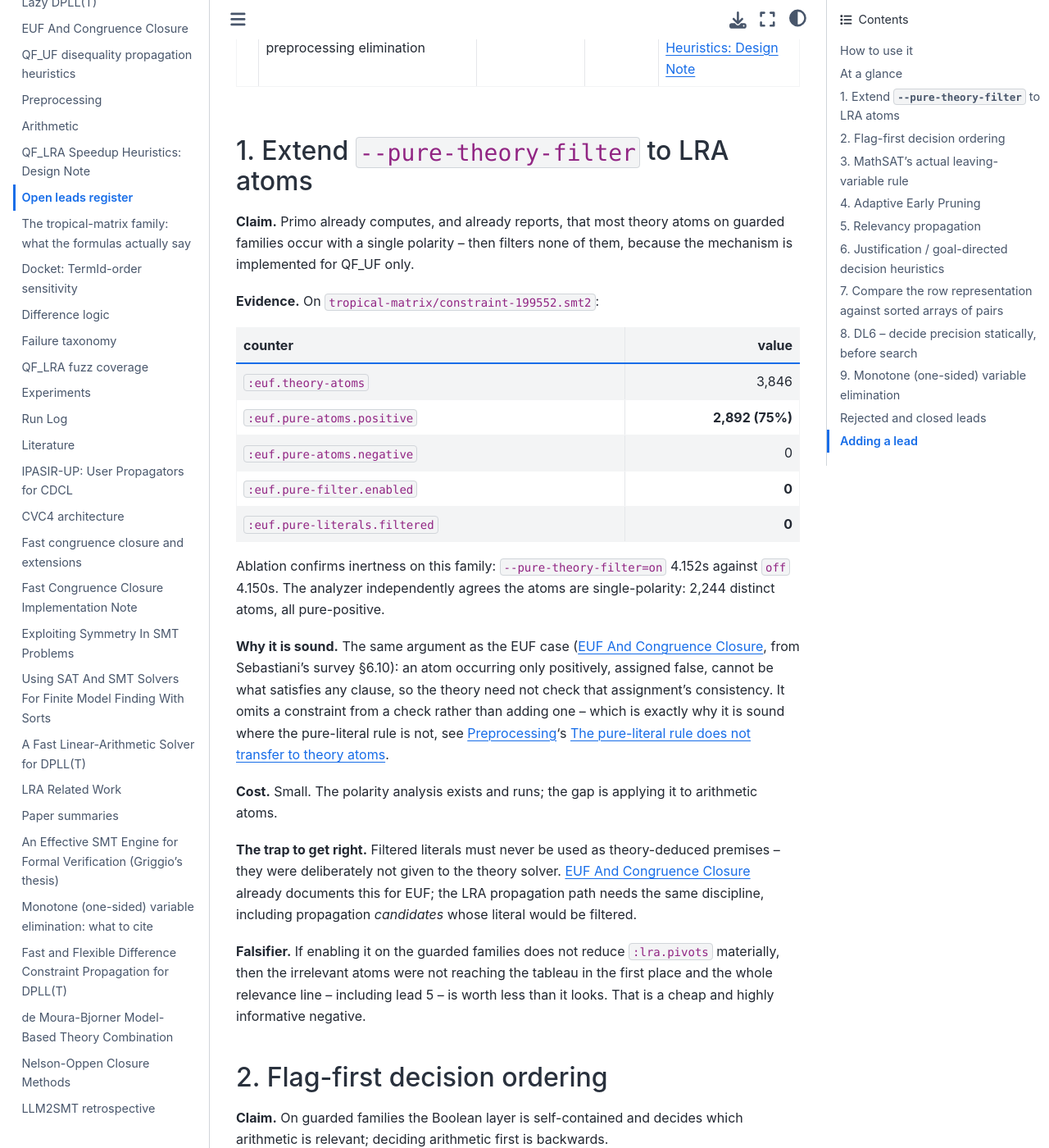
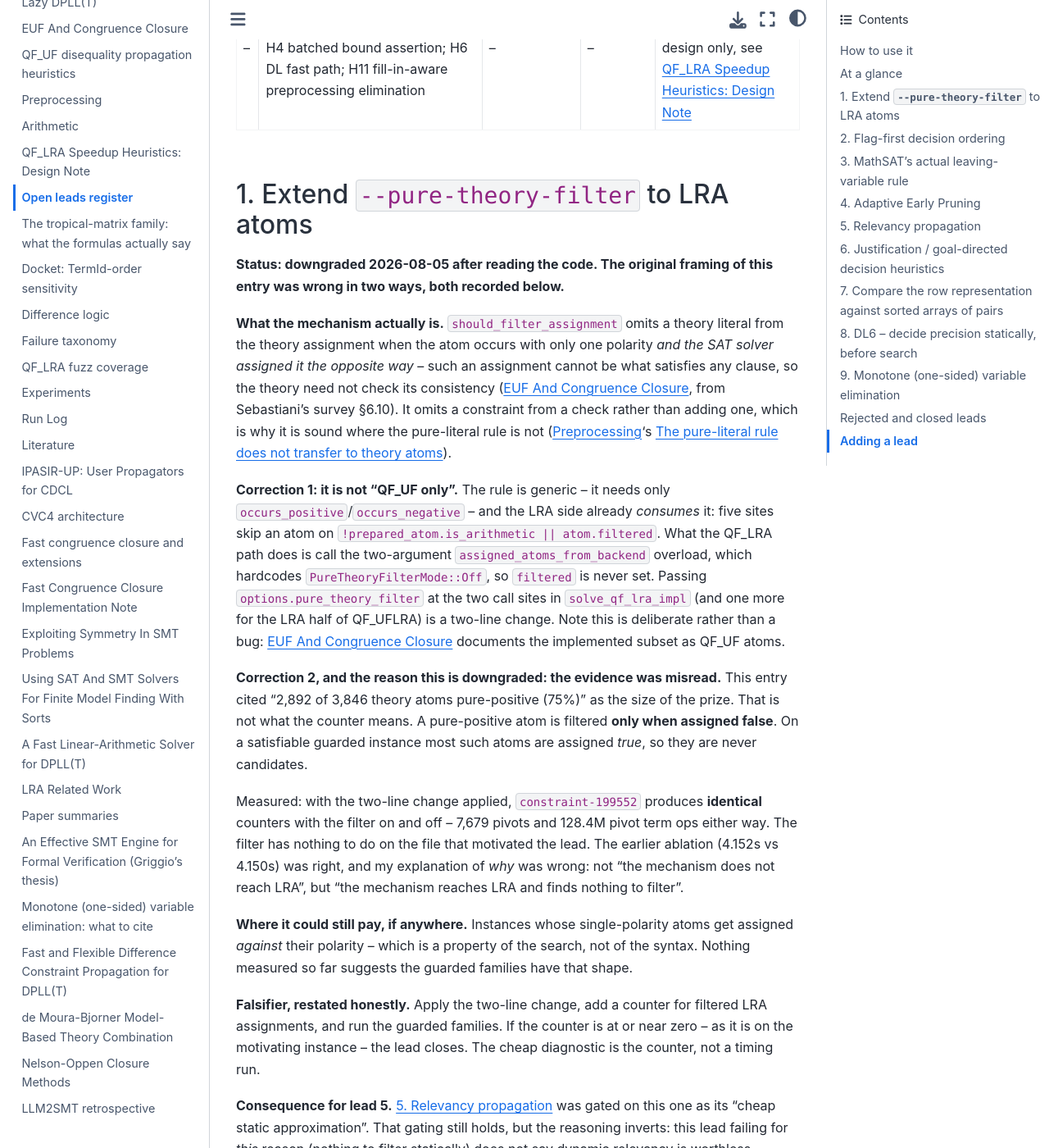
Before and after one commit to primo-solver/primo, a Jupyter Book: the page built from docs/open-leads.md, in a window 1280 px wide and 1400 px high, scrolled down 1823 px. Shown: the whole window at 82% size. Built offline with Jupyter Book 1.0.4 settings and Sphinx 7.4.7 and the Sphinx Book theme 1.1.4, drawn with Linux system fonts in a browser that asks for light colours; some of the changed text lies outside the part shown.

Commit message:
Downgrade lead 1: the pure-theory-filter evidence was misread
Reading the code instead of the counter names corrects this entry twice.

It is not "QF_UF only". The rule needs only occurs_positive/occurs_negative,
and the LRA side already consumes it -- five sites skip an atom on
`!prepared_atom.is_arithmetic || atom.filtered`. What the QF_LRA path does is
call the two-argument assigned_atoms_from_backend overload, which hardcodes
PureTheoryFilterMode::Off. Passing the real mode is a two-line change, and it
is deliberate rather than a bug: docs/euf.md documents the implemented subset
as QF_UF atoms.

More importantly, the headline evidence was wrong. This entry cited "2,892 of
3,846 atoms pure-positive (75%)" as the size of the prize. A pure-positive
atom is filtered only when assigned FALSE, and on a satisfiable guarded
instance most are assigned true, so they are never candidates. With the
two-line change applied, constraint-199552 gives identical counters with the
filter on and off: 7,679 pivots and 128.4M term ops either way.

So the earlier ablation (4.152s vs 4.150s) was correct and my explanation of
it was not. Not "the mechanism does not reach LRA" but "it reaches LRA and
finds nothing to filter".

Also records what this does and does not imply for lead 5. Relevancy
propagation stays gated on this one, but the inference inverts: relevancy
filters on reachability under the current assignment, not polarity, so the two
would fire on different atoms and this negative does not carry over.

Falsifier restated: apply the change, count filtered LRA assignments, and read
the counter -- not a timing run.

Co-Authored-By: Claude Opus 5 <noreply@anthropic.com>

```diff
--- a/docs/open-leads.md
+++ b/docs/open-leads.md
@@ -28,7 +28,7 @@ notes it points to.
 
 | # | lead | expected size | cost | status |
 |---|---|---|---|---|
-| [1](#lead-pure-filter-lra) | Extend `--pure-theory-filter` to LRA atoms | unknown, plausibly large on guarded families | **small** | open, top of queue |
+| [1](#lead-pure-filter-lra) | Extend `--pure-theory-filter` to LRA atoms | **likely ~0**; evidence was misread | tiny (2 lines) | **downgraded**, see entry |
 | [2](#lead-flag-first) | Flag-first decision ordering (invert `cb_decide`) | unknown | **small** | open |
 | [3](#lead-leaving-rule) | MathSAT's real leaving rule: least-violated, short-row tie-break | 1.42x median in its source | **small** | open |
 | [4](#lead-aep) | Adaptive Early Pruning | ~20% total time in its source | small-medium | open |
@@ -44,44 +44,57 @@ notes it points to.
 (lead-pure-filter-lra)=
 ## 1. Extend `--pure-theory-filter` to LRA atoms
 
-**Claim.** Primo already computes, and already reports, that most theory atoms
-on guarded families occur with a single polarity -- then filters none of them,
-because the mechanism is implemented for QF_UF only.
+**Status: downgraded 2026-08-05 after reading the code. The original framing
+of this entry was wrong in two ways, both recorded below.**
 
-**Evidence.** On `tropical-matrix/constraint-199552.smt2`:
+**What the mechanism actually is.** `should_filter_assignment` omits a theory
+literal from the theory assignment when the atom occurs with only one polarity
+*and the SAT solver assigned it the opposite way* -- such an assignment cannot
+be what satisfies any clause, so the theory need not check its consistency
+([](euf.md), from Sebastiani's survey §6.10). It omits a constraint from a
+check rather than adding one, which is why it is sound where the pure-literal
+rule is not ([](preprocessing.md)'s [](#pure-literal-trap)).
 
-| counter | value |
-|---|---:|
-| `:euf.theory-atoms` | 3,846 |
-| `:euf.pure-atoms.positive` | **2,892 (75%)** |
-| `:euf.pure-atoms.negative` | 0 |
-| `:euf.pure-filter.enabled` | **0** |
-| `:euf.pure-literals.filtered` | **0** |
+**Correction 1: it is not "QF_UF only".** The rule is generic -- it needs only
+`occurs_positive`/`occurs_negative` -- and the LRA side already *consumes* it:
+five sites skip an atom on `!prepared_atom.is_arithmetic || atom.filtered`.
+What the QF_LRA path does is call the two-argument
+`assigned_atoms_from_backend` overload, which hardcodes
+`PureTheoryFilterMode::Off`, so `filtered` is never set. Passing
+`options.pure_theory_filter` at the two call sites in `solve_qf_lra_impl` (and
+one more for the LRA half of QF_UFLRA) is a two-line change. Note this is
+deliberate rather than a bug: [](euf.md) documents the implemented subset as
+QF_UF atoms.
 
-Ablation confirms inertness on this family: `--pure-theory-filter=on` 4.152s
-against `off` 4.150s. The analyzer independently agrees the atoms are
-single-polarity: 2,244 distinct atoms, all pure-positive.
+**Correction 2, and the reason this is downgraded: the evidence was
+misread.** This entry cited "2,892 of 3,846 theory atoms pure-positive (75%)"
+as the size of the prize. That is not what the counter means. A pure-positive
+atom is filtered **only when assigned false**. On a satisfiable guarded
+instance most such atoms are assigned *true*, so they are never candidates.
 
-**Why it is sound.** The same argument as the EUF case ([](euf.md), from
-Sebastiani's survey §6.10): an atom occurring only positively, assigned false,
-cannot be what satisfies any clause, so the theory need not check that
-assignment's consistency. It omits a constraint from a check rather than adding
-one -- which is exactly why it is sound where the pure-literal rule is not, see
-[](preprocessing.md)'s [](#pure-literal-trap).
+Measured: with the two-line change applied, `constraint-199552` produces
+**identical** counters with the filter on and off -- 7,679 pivots and 128.4M
+pivot term ops either way. The filter has nothing to do on the file that
+motivated the lead. The earlier ablation (4.152s vs 4.150s) was right, and my
+explanation of *why* was wrong: not "the mechanism does not reach LRA", but
+"the mechanism reaches LRA and finds nothing to filter".
 
-**Cost.** Small. The polarity analysis exists and runs; the gap is applying it
-to arithmetic atoms.
+**Where it could still pay, if anywhere.** Instances whose single-polarity
+atoms get assigned *against* their polarity -- which is a property of the
+search, not of the syntax. Nothing measured so far suggests the guarded
+families have that shape.
 
-**The trap to get right.** Filtered literals must never be used as
-theory-deduced premises -- they were deliberately not given to the theory
-solver. [](euf.md) already documents this for EUF; the LRA propagation path
-needs the same discipline, including propagation *candidates* whose literal
-would be filtered.
+**Falsifier, restated honestly.** Apply the two-line change, add a counter for
+filtered LRA assignments, and run the guarded families. If the counter is at or
+near zero -- as it is on the motivating instance -- the lead closes. The cheap
+diagnostic is the counter, not a timing run.
 
-**Falsifier.** If enabling it on the guarded families does not reduce
-`:lra.pivots` materially, then the irrelevant atoms were not reaching the
-tableau in the first place and the whole relevance line -- including lead 5 --
-is worth less than it looks. That is a cheap and highly informative negative.
+**Consequence for lead 5.** [](#lead-relevancy) was gated on this one as its
+"cheap static approximation". That gating still holds, but the reasoning
+inverts: this lead failing for *this* reason (nothing to filter statically)
+does not say dynamic relevancy is worthless, because relevancy filters on
+whether an atom is *reachable* under the current assignment, not on polarity.
+The two mechanisms would fire on different atoms.
 
 (lead-flag-first)=
 ## 2. Flag-first decision ordering
```
